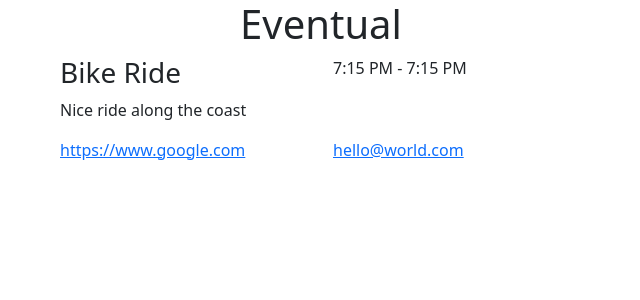
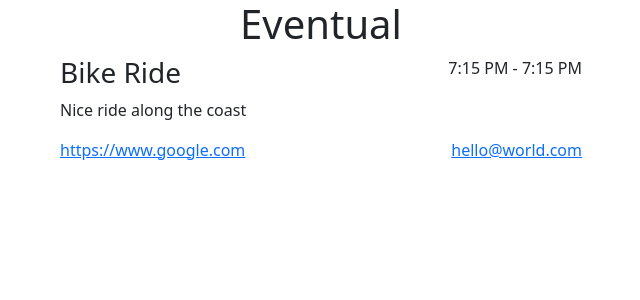
Before and after one commit to bldg14/eventual, a React (Create React App) app: page / in a window 1280 px wide. Shown: the top 300 px of the page, without its empty margins (319-959 px from the left). Built offline with nearby package versions, Linux system fonts and the light colour scheme.

Commit message:
Align text to the right

```diff
--- a/src/event/event.tsx
+++ b/src/event/event.tsx
@@ -34,7 +34,7 @@ export const Event = ({
           <h3>{title}</h3>
         </Col>
         <Col>
-          <p>
+          <p className="text-end">
             {formatTime(start)} - {formatTime(end)}
           </p>
         </Col>
@@ -46,7 +46,7 @@ export const Event = ({
         <Col>
           <a href="/">{url}</a>
         </Col>
-        <Col>
+        <Col className="text-end">
           <a href="/">{email}</a>
         </Col>
       </Row>
```
